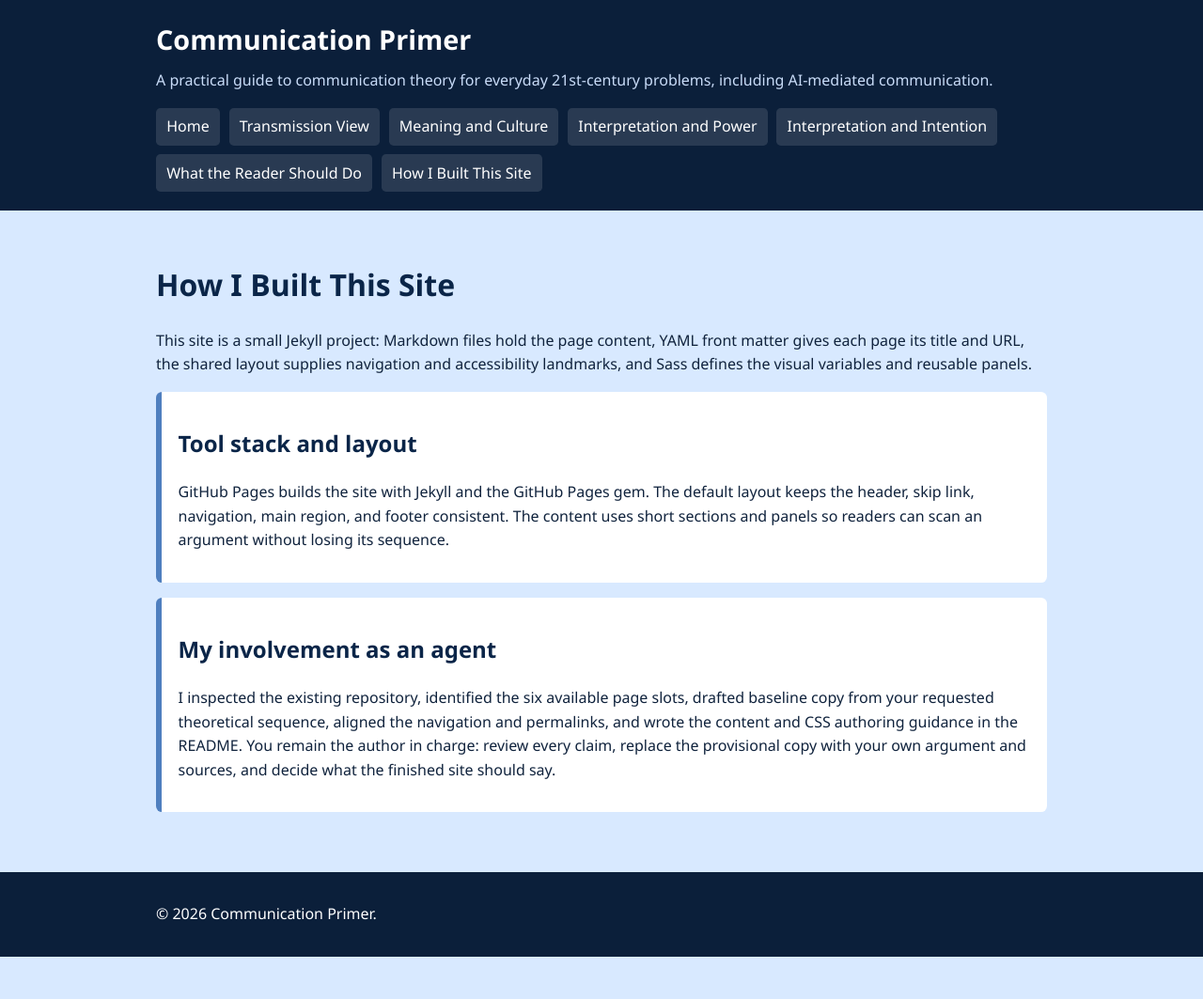
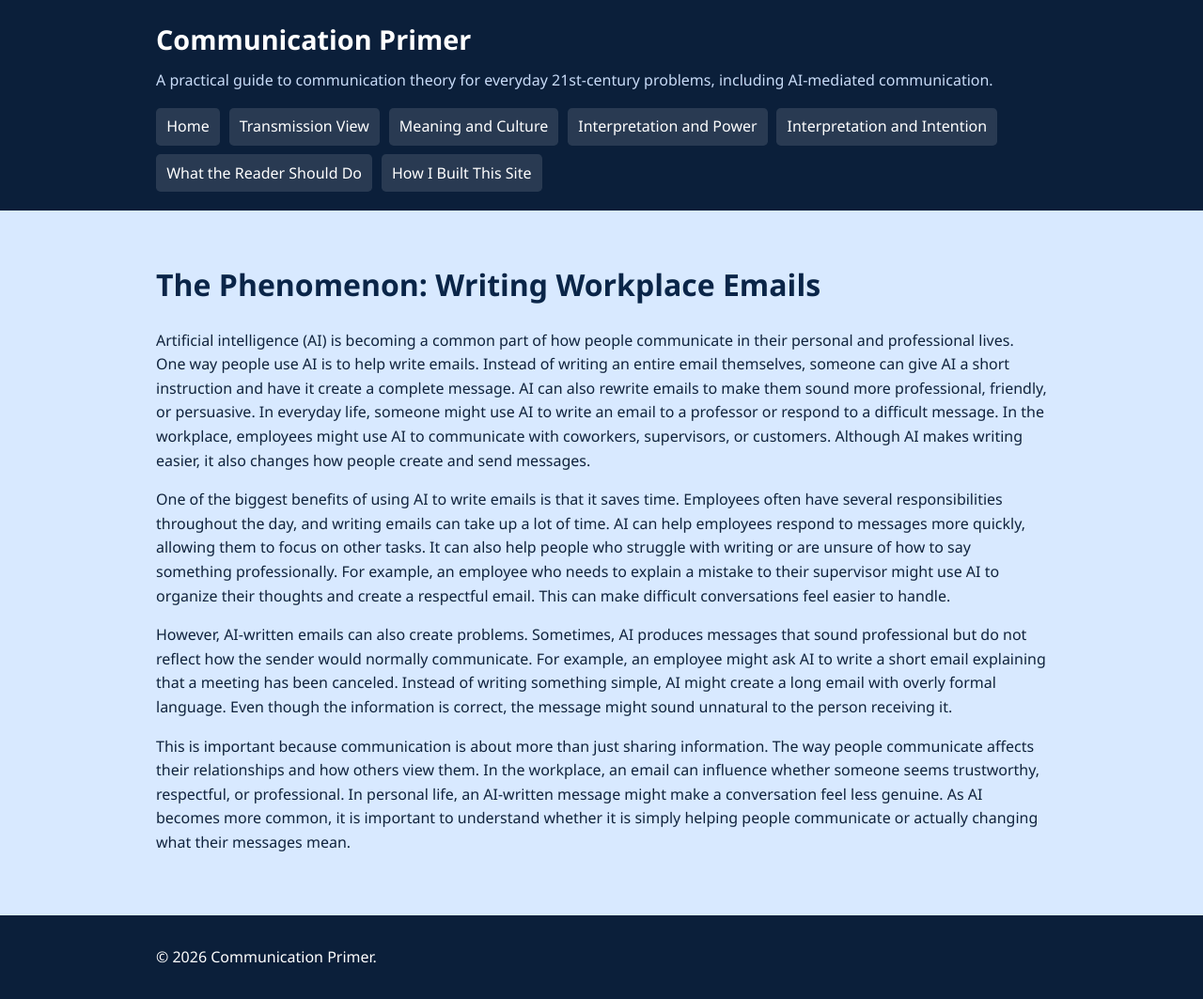
Before and after one commit to nevahall/comm-primer, a Jekyll site: the page built from pages/socio-cultural-lens.md, in a window 1280 px wide. Shown: the whole page at 94% size. Built offline with Jekyll 4.4.1, drawn with Linux system fonts in a browser that asks for light colours; before the commit the page ends 1018 px from its top, so only the background shows below that.

Commit message:
Update socio-cultural lens on AI and email communication
Revised content to focus on the impact of AI on email communication, highlighting both benefits and potential issues. Removed previous sections about the site structure and author involvement.

```diff
--- a/pages/socio-cultural-lens.md
+++ b/pages/socio-cultural-lens.md
@@ -4,16 +4,12 @@ title: How I Built This Site
 permalink: /pages/how-i-built-this-site/
 ---
 
-# How I Built This Site
+# The Phenomenon: Writing Workplace Emails
 
-This site is a small Jekyll project: Markdown files hold the page content, YAML front matter gives each page its title and URL, the shared layout supplies navigation and accessibility landmarks, and Sass defines the visual variables and reusable panels.
+Artificial intelligence (AI) is becoming a common part of how people communicate in their personal and professional lives. One way people use AI is to help write emails. Instead of writing an entire email themselves, someone can give AI a short instruction and have it create a complete message. AI can also rewrite emails to make them sound more professional, friendly, or persuasive. In everyday life, someone might use AI to write an email to a professor or respond to a difficult message. In the workplace, employees might use AI to communicate with coworkers, supervisors, or customers. Although AI makes writing easier, it also changes how people create and send messages.
 
-<section class="panel" aria-labelledby="tool-stack">
-  <h2 id="tool-stack">Tool stack and layout</h2>
-  <p>GitHub Pages builds the site with Jekyll and the GitHub Pages gem. The default layout keeps the header, skip link, navigation, main region, and footer consistent. The content uses short sections and panels so readers can scan an argument without losing its sequence.</p>
-</section>
+One of the biggest benefits of using AI to write emails is that it saves time. Employees often have several responsibilities throughout the day, and writing emails can take up a lot of time. AI can help employees respond to messages more quickly, allowing them to focus on other tasks. It can also help people who struggle with writing or are unsure of how to say something professionally. For example, an employee who needs to explain a mistake to their supervisor might use AI to organize their thoughts and create a respectful email. This can make difficult conversations feel easier to handle.
 
-<section class="panel" aria-labelledby="agent-role">
-  <h2 id="agent-role">My involvement as an agent</h2>
-  <p>I inspected the existing repository, identified the six available page slots, drafted baseline copy from your requested theoretical sequence, aligned the navigation and permalinks, and wrote the content and CSS authoring guidance in the README. You remain the author in charge: review every claim, replace the provisional copy with your own argument and sources, and decide what the finished site should say.</p>
-</section>
+However, AI-written emails can also create problems. Sometimes, AI produces messages that sound professional but do not reflect how the sender would normally communicate. For example, an employee might ask AI to write a short email explaining that a meeting has been canceled. Instead of writing something simple, AI might create a long email with overly formal language. Even though the information is correct, the message might sound unnatural to the person receiving it.
+
+This is important because communication is about more than just sharing information. The way people communicate affects their relationships and how others view them. In the workplace, an email can influence whether someone seems trustworthy, respectful, or professional. In personal life, an AI-written message might make a conversation feel less genuine. As AI becomes more common, it is important to understand whether it is simply helping people communicate or actually changing what their messages mean.
```
